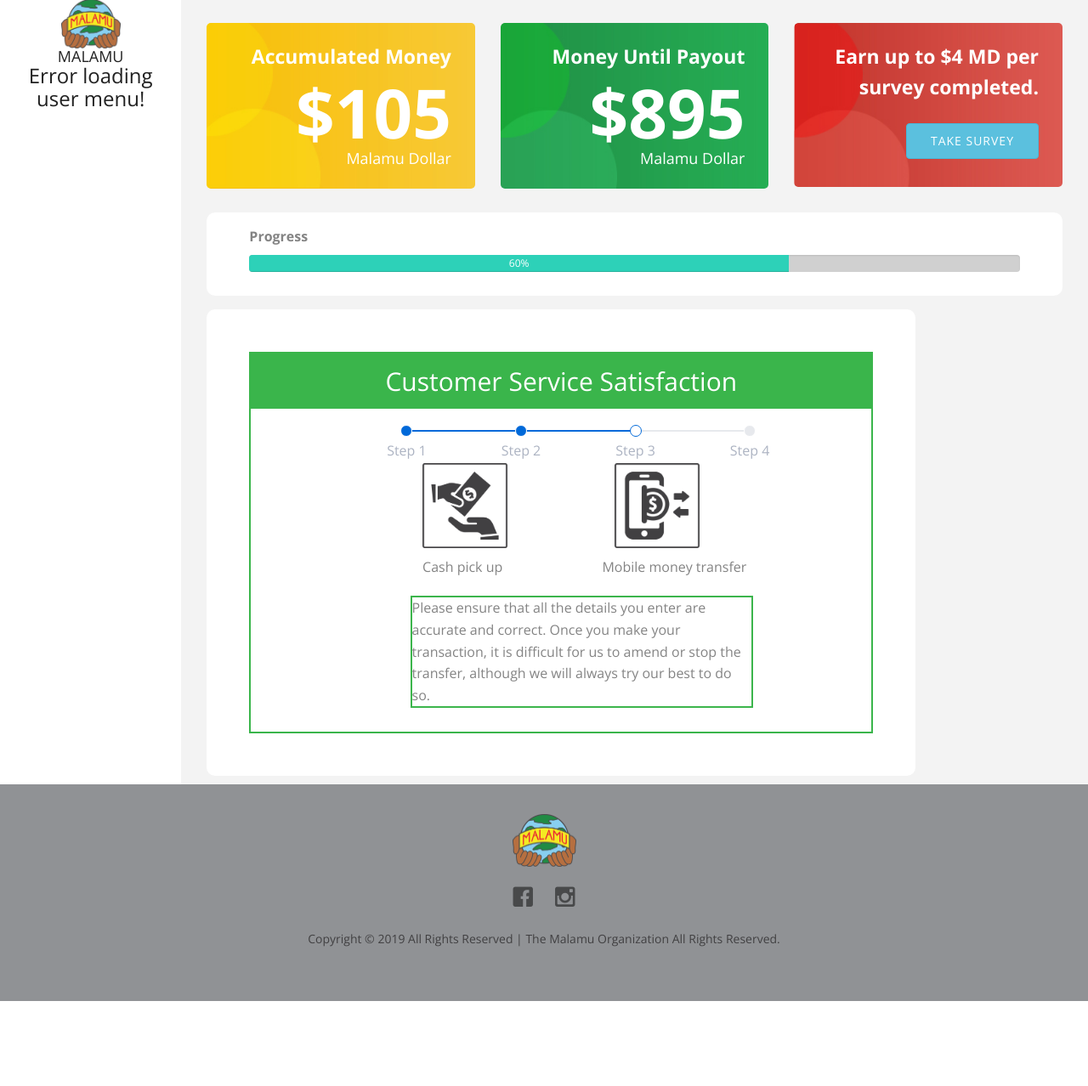
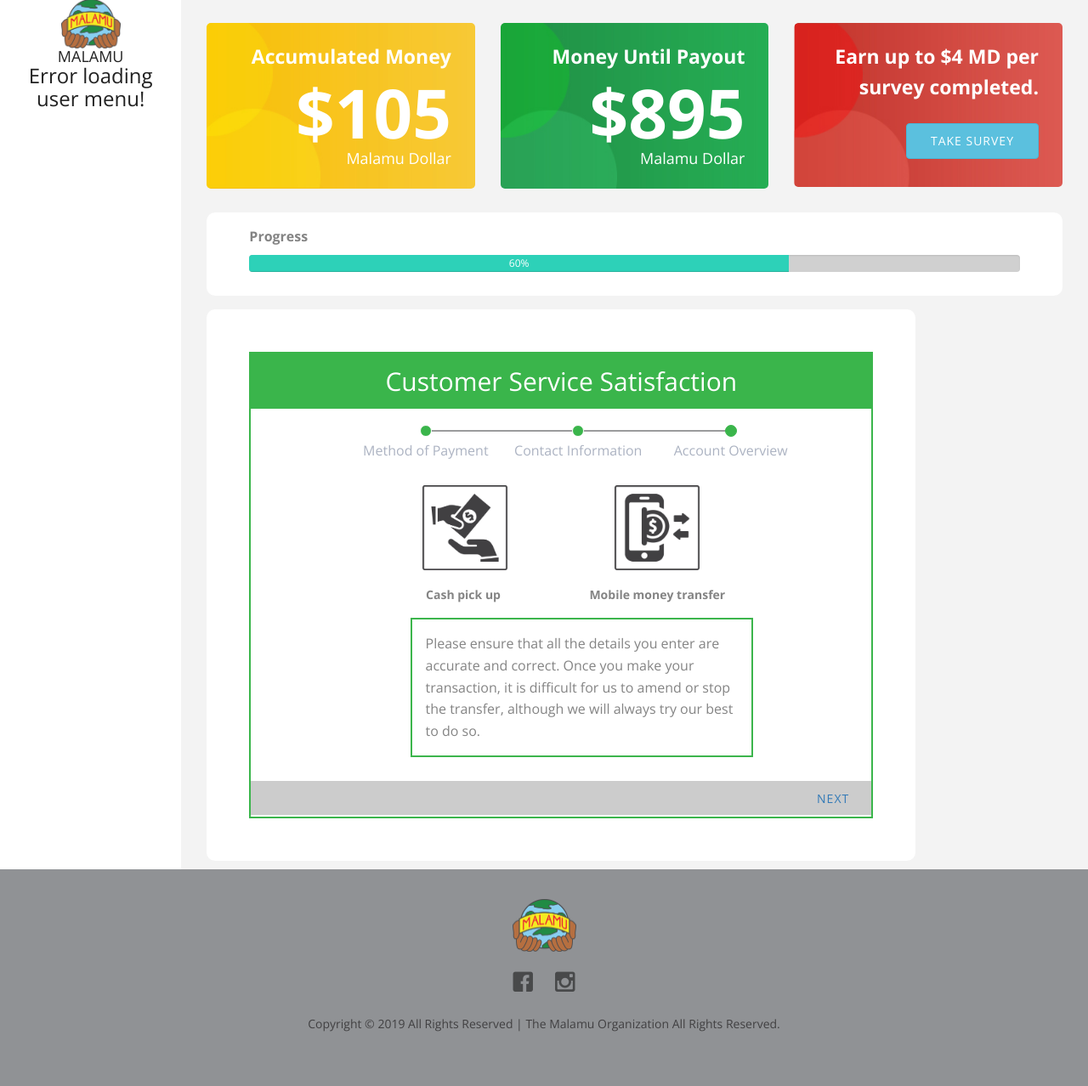
Before and after one commit to praveen-tissera/malamu, a CodeIgniter app: the page made by application/views/withdraw-step-one.php in a window 1280 px wide. Shown: the part 64-1342 px from the top of the page at 85% size. Before the commit the page ends 1242 px from the top, so only its background shows below. Run offline with CodeIgniter, Linux system fonts and the light colour scheme; some libraries are stand-ins or nearby versions; some web fonts are replaced.

Commit message:
update withdrawal ui

```diff
--- a/application/views/withdraw-step-one.php
+++ b/application/views/withdraw-step-one.php
@@ -142,11 +142,21 @@
 	color:#3cb54c;
 
 }
-.cash-pickup>div,.mobile-transfer>div{
+.cash-pickup>div{
 	display: block;
     position: absolute;
-	bottom: -35px;
-	left:0px;
+	bottom: -40px;
+	left:4px;
+	font-weight:bold;
+	font-size:14px;
+}
+.mobile-transfer>div{
+	display: block;
+    position: absolute;
+	bottom: -40px;
+	font-weight:bold;
+	font-size:14px;
+	left:-15px;
 }
 
 .mobile-transfer{
@@ -161,6 +171,7 @@
 	height:100px;
 	background-image:url(<?php echo base_url('/assets/images/mobile_transfer_hover.png') ?>);
 	background-size: contain;
+	color:#3cb54c;
 }
 .tbl-survey .note{
 	border:#3cb54c 2px solid;
@@ -206,19 +217,17 @@
 													<div class="col-sm-10 col-sm-offset-1">
 
 
-															<ul class="step d-flex flex-nowrap" style="display:flex;">
-																<li class="step-item">
-																	<a href="#!" class="">Step 1</a>
+															<ul class="step d-flex flex-nowrap mb-5" style="display:flex;">
+																<li class="step-item ">
+																	<a href="#!" class="">Method of Payment</a>
 																</li>
-																<li class="step-item">
-																	<a href="#!" class="">Step 2</a>
+																<li class="step-item ">
+																	<a href="#!" class="">Contact Information</a>
 																</li>
 																<li class="step-item active">
-																	<a href="#!" class="">Step 3</a>
+																	<a href="#!" class="">Account Overview</a>
 																</li>
-																<li class="step-item">
-																	<a href="#!" class="">Step 4</a>
-																</li>
+
 															</ul>
 
 															<div class="col-sm-5">
@@ -235,7 +244,7 @@
 															</div>
 
 														<div class="col-sm-9 text-left col-sm-offset-2 mt-5 pt-5 pb-5">
-														<div class="note">
+														<div class="note pl-4 pt-4 pr-4 pb-4">
 															Please ensure that all the details you enter are accurate and correct.
 															Once you make your transaction, it is difficult for us to amend or stop the
 															transfer, although we will always try our best to do so.
@@ -244,7 +253,14 @@
 
 
 														</div>
+
 													</div>
+													<div class="ml-1">
+															<ul class="list-inline form-submission mb-0">
+																<!-- <li class="pull-left"><a href="" class="btn">Prev</a></li> -->
+																<li class="pull-right"><button type="submit" class="btn btn-link ">Next</button></li>
+															</ul>
+															</div>
 												</div>
 											</div>
 
--- a/assets/css/style.css
+++ b/assets/css/style.css
@@ -2584,7 +2584,7 @@
 }
 
 .step .step-item:not(:first-child)::before {
-  background: #0069d9;
+  background: #9a9b9c;
   content: "";
   height: 2px;
   left: -50%;
@@ -2601,7 +2601,7 @@
 }
 
 .step .step-item a::before {
-  background: #0069d9;
+  background: #3ab54b;
   border: .1rem solid #fff;
   border-radius: 50%;
   content: "";
@@ -2616,8 +2616,8 @@
 }
 
 .step .step-item.active a::before {
-  background: #fff;
-  border: .1rem solid #0069d9;
+  background: #3ab54b;
+  border: .1rem solid #3ab54b;
 }
 
 .step .step-item.active ~ .step-item::before {
@@ -2680,6 +2680,24 @@
   margin-bottom:28px;
 }
 
+.ml-0{
+  margin-left:0;
+}
+.ml-1{
+  margin-left:4px;
+}
+.ml-2{
+  margin-left:8px;
+}
+.ml-3{
+  margin-left:12px;
+}
+.ml-4{
+  margin-left:16px;
+}
+.ml-5{
+  margin-left:28px;
+}
 
 
 .pt-1{
```
